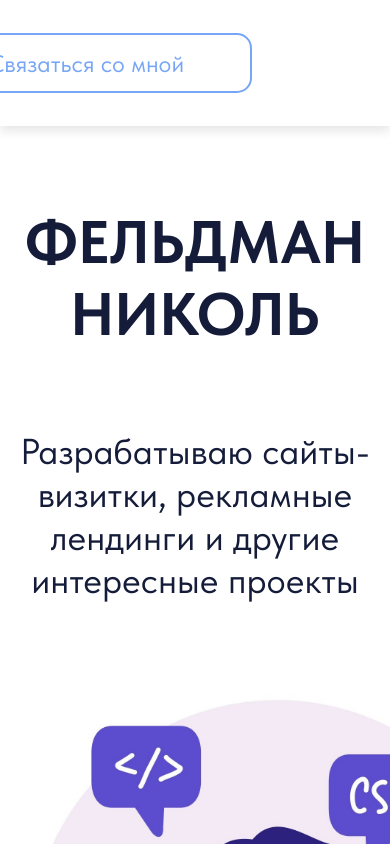
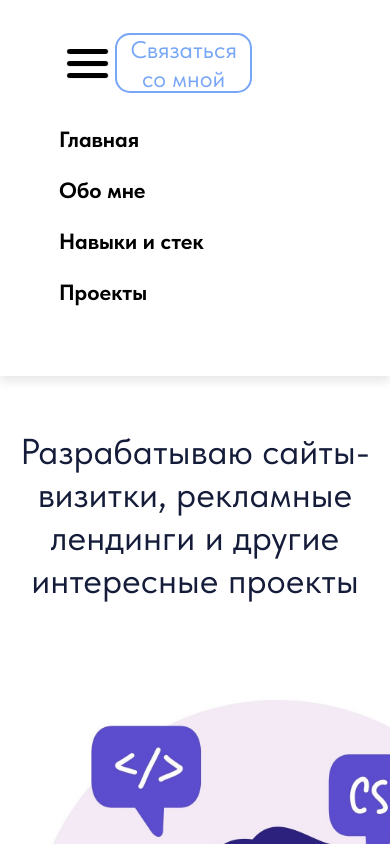
Before and after one commit to nikk3456/business-card-site, a plain HTML site: page index.html in a window 390 px wide. Shown: the top 844 px of the page. Drawn offline with Linux system fonts and the light colour scheme.

Commit message:
refactor: update color variable for purple and enhance navigation styles

```diff
--- a/assets/colors.css
+++ b/assets/colors.css
@@ -3,5 +3,5 @@
     --white: #FFFFFF;
     --orange: #FF9235;
     --light-blue: #77A6F7;
-    --purple: rgb(91, 74, 179);
+    --purple: #5B4AB3;
 }
--- a/index.html
+++ b/index.html
@@ -45,7 +45,8 @@
                     <a href="#projects-section">Проекты</a>
                 </li>
             </ul>
-            <div>
+            <div class="top-line-nav">
+                <img class="menu-icon" src="assets/images/menu black.png" alt="иконка меню">
                 <a class="button-navigation" href="#back-color-section-end">
                     <span>Связаться со мной</span>
                 </a>
@@ -231,6 +232,7 @@
                 <a href="https://www.flaticon.com/ru/free-animated-icons/-" title="цифровое искусство анимированные иконки">Цифровое искусство анимированные иконки от Freepik - Flaticon</a><br>
                 <a href="https://www.flaticon.com/ru/free-animated-icons/" title="цель анимированные иконки">Цель анимированные иконки от Freepik - Flaticon</a><br>
                 <a href="https://ru.freepik.com/free-vector/app-development-concept-with-programming-languages_10332256.htm">Изображение от freepik</a><br>
+                <a href="https://www.flaticon.com/ru/free-icons/" title="навигация иконки">Навигация иконки от Andy Horvath - Flaticon</a>
             </div>
         </footer>
     </body>
--- a/style.css
+++ b/style.css
@@ -9,13 +9,23 @@ body{
     font-weight: 400;
     font-size: 36px;
     color: #141C3A;
+    margin-top: 206px;
+}
+
+.menu-icon{
+    display: none;
 }
 
 nav{
     display: flex;
+    position: fixed;
+    top: 0;
+    width: 100%;
+    z-index: 999;
     justify-content: end;
     gap: 169px;
     height: 126px;
+    background-color: var(--white);
     box-shadow: 0px 5px 10px rgba(0, 0, 0, 0.1);
 }
 
@@ -405,3 +415,38 @@ footer{
     text-align: center;
     margin-top: 100px;
 }
+
+
+@media (max-width: 500px){
+    nav{
+        justify-content: start;
+        gap: 0px;
+        height: 376px;
+        flex-direction: column;
+    }
+
+    .menu-icon{
+        display: block;
+        width: 55px;
+        height: 55px;
+        margin-left: 60px;
+    }
+
+    nav ul{
+        order: 2;
+        flex-direction: column;
+        padding: 0px;
+        gap: 25px;
+        padding: 0 0 31px 59px;
+        margin: 0;
+    }
+
+    .top-line-nav{
+        display: flex;
+        flex-direction: row;
+        order: 1;
+        height: 126px;
+        margin: 0;
+        align-items: center;
+    }
+}
```
Also changed, not shown: assets/images/menu black.png (added), assets/images/menu.png (added).
